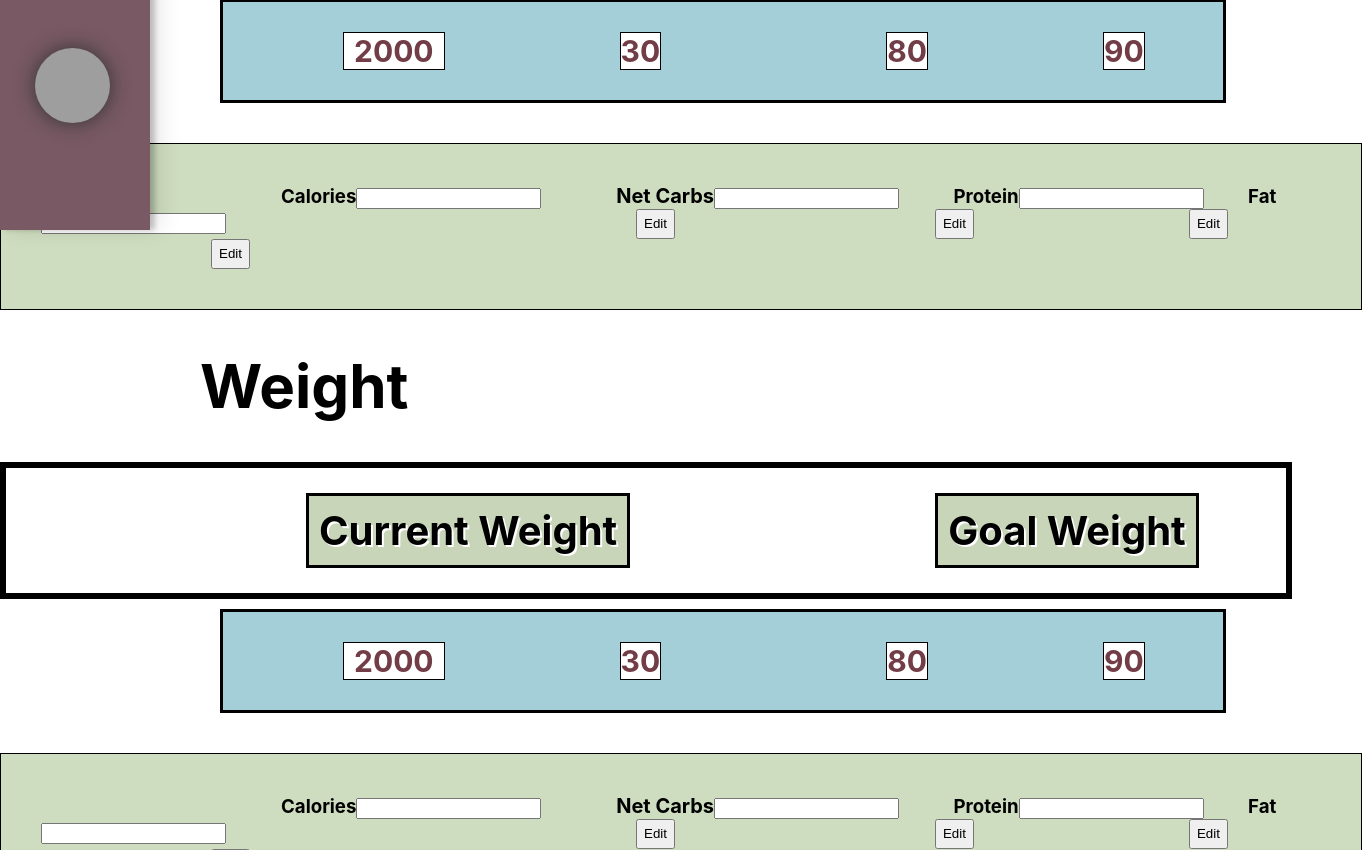
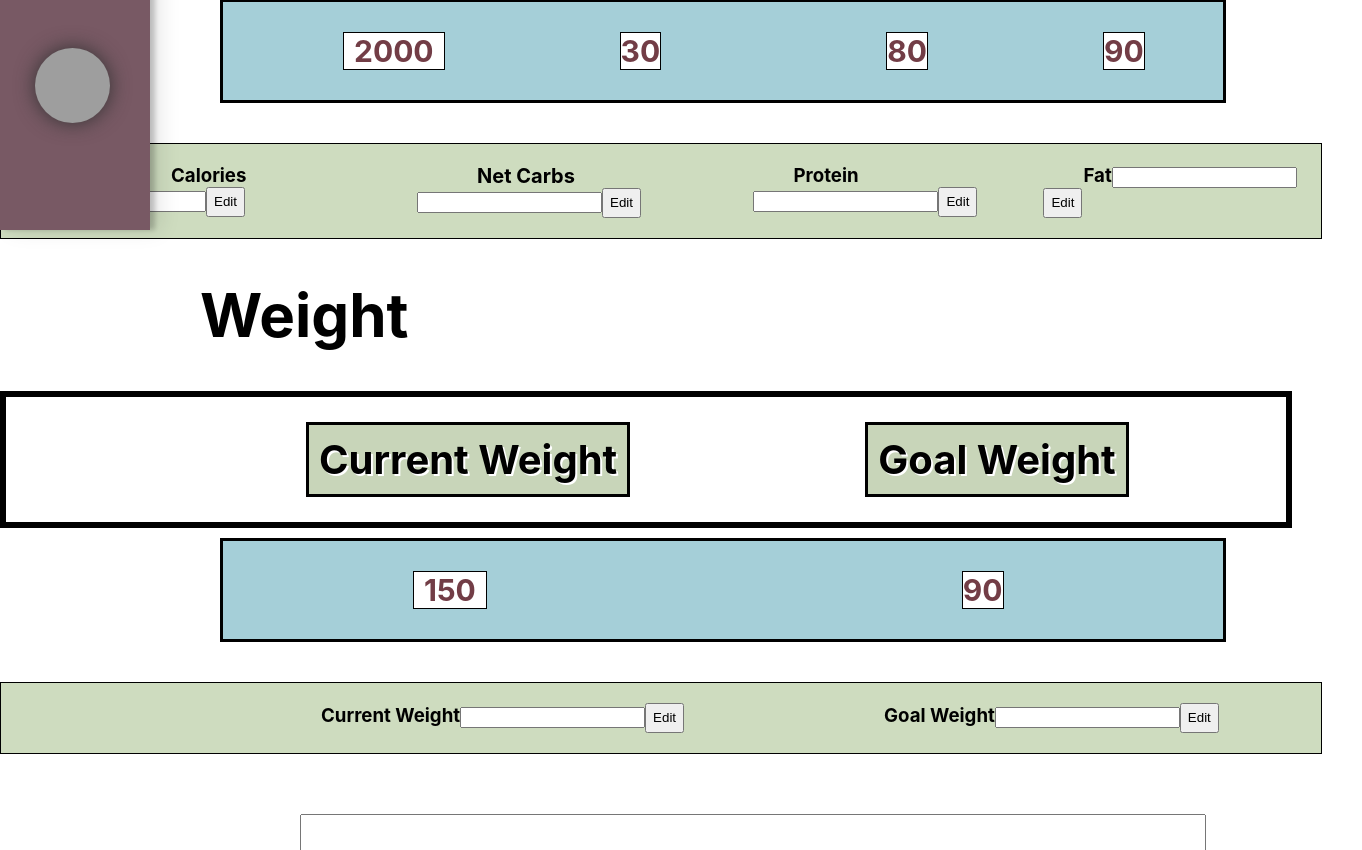
Before and after one commit to als735/foodFriends, a React (Create React App) app: page /goals in a window 1280 px wide. Shown: the part 590-1440 px from the top of the page, 1362 px wide, since content can reach past the window. Built offline with nearby package versions, Linux system fonts and the light colour scheme; no server answers; grey boxes are pictures that could not be loaded.

Commit message:
wed mid night commit

```diff
--- a/src/Components/goals/Goals.css
+++ b/src/Components/goals/Goals.css
@@ -88,22 +88,23 @@
     margin-top: 40px;
     margin-bottom: 40px;
     border: solid 1px black;
-    padding: 40px;
+    padding: 20px;
     font-size: 14pt;
     background-color: rgb(206, 220, 191);
     font-weight: bold;
     width: 100%;
+    display: flex;
+    flex-direction: row;
 }
 
 .calsEditMacros{
-    margin-left: 240px;
+    margin-left: 150px;
 }
 
 .netCarbsEditMacros {
     font-size: 20px;
     margin-left: 60px;
     margin-top: 30px;
-    padding: 10px;
     /* border: solid 1px black;  */
 }
 
@@ -115,24 +116,8 @@
     margin-left: 40px;
 }
 
-.editCalsMacrosButton{
-    margin-left: 410px;
+.editButtons{
     height: 30px;
-}
-
-.editCarbsMacrosButton {
-    height: 30px;
-    margin-left: 260px;
-}
-
-.editProteinMacrosButton{
-    height: 30px;
-    margin-left: 215px;
-}
-
-.editFatMacrosButton{
-    height: 30px;
-    margin-left: 170px;
 }
 
 .weightTitle {
@@ -161,8 +146,56 @@
   font-size: 40px;
   padding: 10px;
   border: solid 3px black;
-  margin-left: 280px;
+  margin-left: 210px;
   background-color: #C8D5B9;
+}
+
+.editWeight {
+    margin-top: 40px;
+    margin-bottom: 40px;
+    border: solid 1px black;
+    padding: 20px;
+    font-size: 14pt;
+    background-color: rgb(206, 220, 191);
+    font-weight: bold;
+    width: 100%;
+    display: flex;
+    flex-direction: row;
+}
+
+.usersWeightCurrentStats {
+    display: flex;
+    flex-direction: row;
+    margin-top: 10px;
+    margin-left: 220px;
+    background-color: rgb(165, 207, 216);
+    border: solid 3px black;
+    width: 1000px;
+    color: #723D46;
+}
+
+.weightCurrent{
+    font-size: 30px;
+    margin-left: 190px;
+    border: solid 1px black;
+    background-color: white;
+    padding-left: 10px;
+    padding-right: 10px;
+}
+
+.goalWeight {
+    font-size: 30px;
+    margin-left: 475px;
+    border: solid 1px black;
+    background-color: white;
+}
+
+.currentWeightEdit {
+    margin-left: 300px;
+}
+
+.goalWeightEdit {
+    margin-left: 200px;
 }
 
 .lifeGoalsBox {
--- a/src/Components/goals/Goals.js
+++ b/src/Components/goals/Goals.js
@@ -60,22 +60,30 @@ console.log(this.props, 'props')
                     <h3 className ='fatCurrentStats'>90</h3>
                 </div>
                 <div className='editMacros'>
+                    <div>
                         <label htmlFor="" className='calsEditMacros'> Calories
                         <input type="text" onChange={this.state.handleInputChange}/>
                         </label>
+                        <button className='editButtons'>Edit</button>
+                    </div>
+                    <div>
                         <label htmlFor="" className='netCarbsEditMacros'> Net Carbs
                         <input type="text" onChange={this.state.handleInputChange}/>
                         </label>
+                        <button className='editButtons'>Edit</button>
+                    </div>
+                    <div>
                         <label htmlFor="" className='proteinEditMacros'> Protein
                         <input type="text" onChange={this.state.handleInputChange}/>
                         </label>
+                        <button className='editButtons'>Edit</button>
+                    </div>
+                    <div>
                         <label htmlFor="" className='fatEditMacros'> Fat
                         <input type="text" onChange={this.state.handleInputChange}/>
                         </label>
-                    <button className='editCalsMacrosButton'>Edit</button>
-                    <button className='editCarbsMacrosButton'>Edit</button>
-                    <button className='editProteinMacrosButton'>Edit</button>
-                    <button className='editFatMacrosButton'>Edit</button>
+                        <button className='editButtons'>Edit</button>
+                    </div>
                 </div>
                 <div>
                 <h1 className='weightTitle'>Weight</h1>
@@ -84,29 +92,23 @@ console.log(this.props, 'props')
                     <h2 className="currentWeightLabels">Current Weight</h2>
                     <h2 className="goalWeightLabels">Goal Weight</h2>
                 </div>
-                <div className='usersMacrosCurrentStats'>
-                    <h3 className='caloriesCurrentStats'>2000</h3>
-                    <h3 className ='netCarbsCurrentStats'>30</h3>
-                    <h3 className ='proteinCurrentStats' id='proteinCurrent'>80</h3>
-                    <h3 className ='fatCurrentStats'>90</h3>
+                <div className='usersWeightCurrentStats'>
+                    <h3 className='weightCurrent'>150</h3>
+                    <h3 className ='goalWeight'>90</h3>
                 </div>
-                <div className='editMacros'>
-                    <label htmlFor="" className='calsEditMacros'> Calories
+                <div className='editWeight'>
+                    <div>
+                        <label htmlFor="" className='currentWeightEdit'> Current Weight
                         <input type="text" onChange={this.state.handleInputChange}/>
                         </label>
-                    <label htmlFor="" className='netCarbsEditMacros'> Net Carbs
+                        <button className='editButtons'>Edit</button>
+                    </div>
+                    <div>
+                        <label htmlFor="" className='goalWeightEdit'> Goal Weight
                         <input type="text" onChange={this.state.handleInputChange}/>
                         </label>
-                    <label htmlFor="" className='proteinEditMacros'> Protein
-                    <input type="text" onChange={this.state.handleInputChange}/>
-                    </label>
-                    <label htmlFor="" className='fatEditMacros'> Fat
-                    <input type="text" onChange={this.state.handleInputChange}/>
-                    </label>
-                    <button className='editCalsMacrosButton'>Edit</button>
-                    <button className='editCarbsMacrosButton'>Edit</button>
-                    <button className='editProteinMacrosButton'>Edit</button>
-                    <button className='editFatMacrosButton'>Edit</button>
+                        <button className='editButtons'>Edit</button>
+                    </div>
                 </div>
                 <div className='lifeGoalsBox'>
                     <textarea name="lifeGoals" id="" onChange={this.state.handleInputChange} className='lifeGoalsBox'></textarea>
--- a/src/Components/nav/Nav.js
+++ b/src/Components/nav/Nav.js
@@ -29,11 +29,10 @@ class Nav extends Component {
     }
 
     authMe = () => {
-        debugger;
         axios.get('/api/auth/me').then(res => {
-            if(res.user.data){
+            if(res.data){
                 console.log(res.data, 'data');
-                this.props(res.data);
+                this.props.setUser(res.data);
             }else{
                 this.props.history.push('/')
             }
--- a/src/Ducks/action_creator.js
+++ b/src/Ducks/action_creator.js
@@ -5,3 +5,10 @@ export const setUser = (user) => {
         payload:user,
     }
 }
+
+export const setMacros = (macros) => {
+    return {
+        type:"setMacros",
+        payload:macros,
+    }
+}
--- a/src/Ducks/reducer.js
+++ b/src/Ducks/reducer.js
@@ -9,4 +9,13 @@ const user = (state= {}, action) => {
     }
 }
 
-export default combineReducers({user});
+const macros = (state= {}, action) => {
+    switch(action.type){
+        case 'setMacros':
+            return action.payload;
+        default:
+            return state;
+    }
+}
+
+export default combineReducers({user, macros});
```
Also changed, not shown: controller/authController.js (+15 -1 lines). Lines whose indentation alone changed are shown as unchanged.
